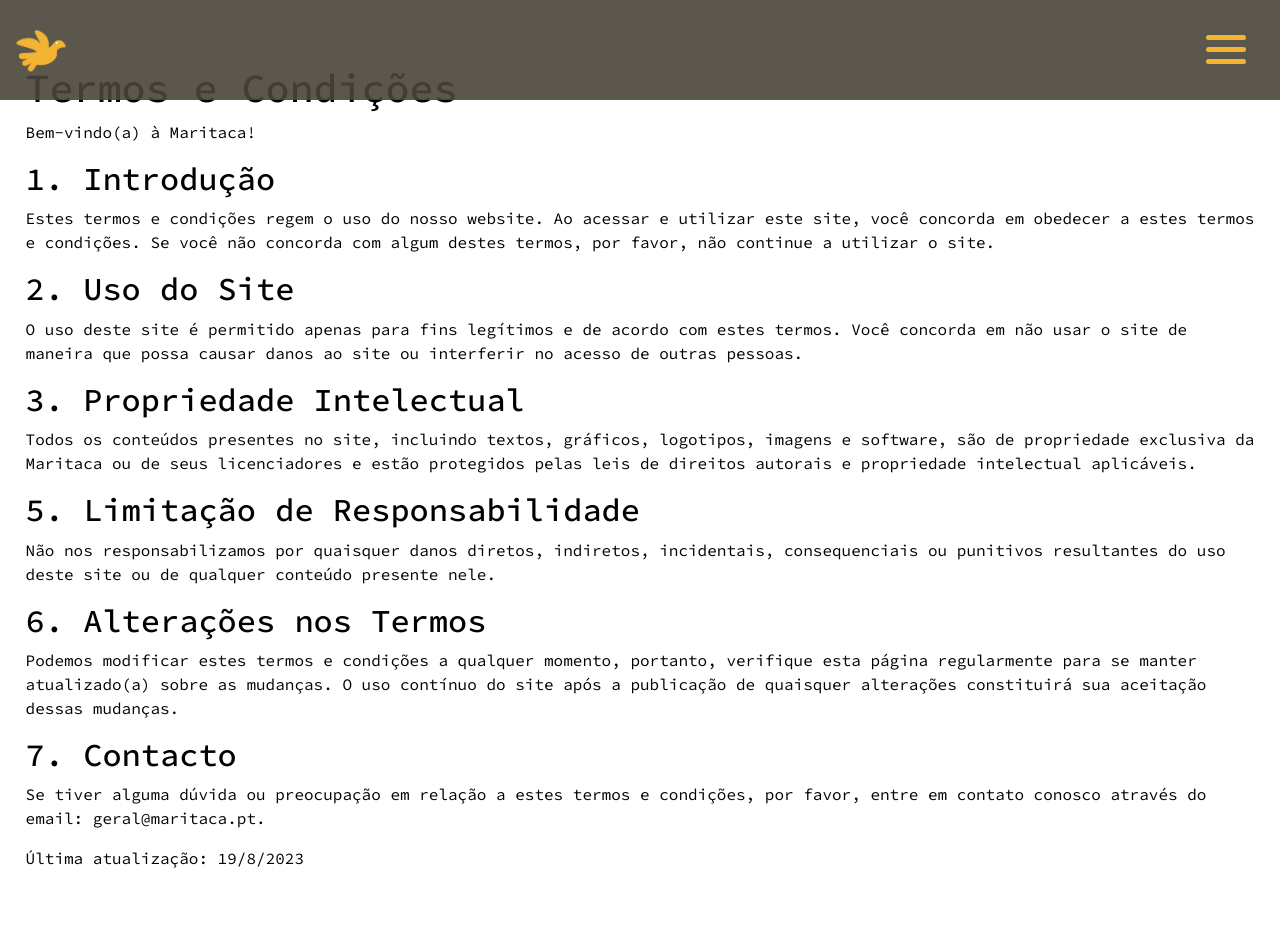
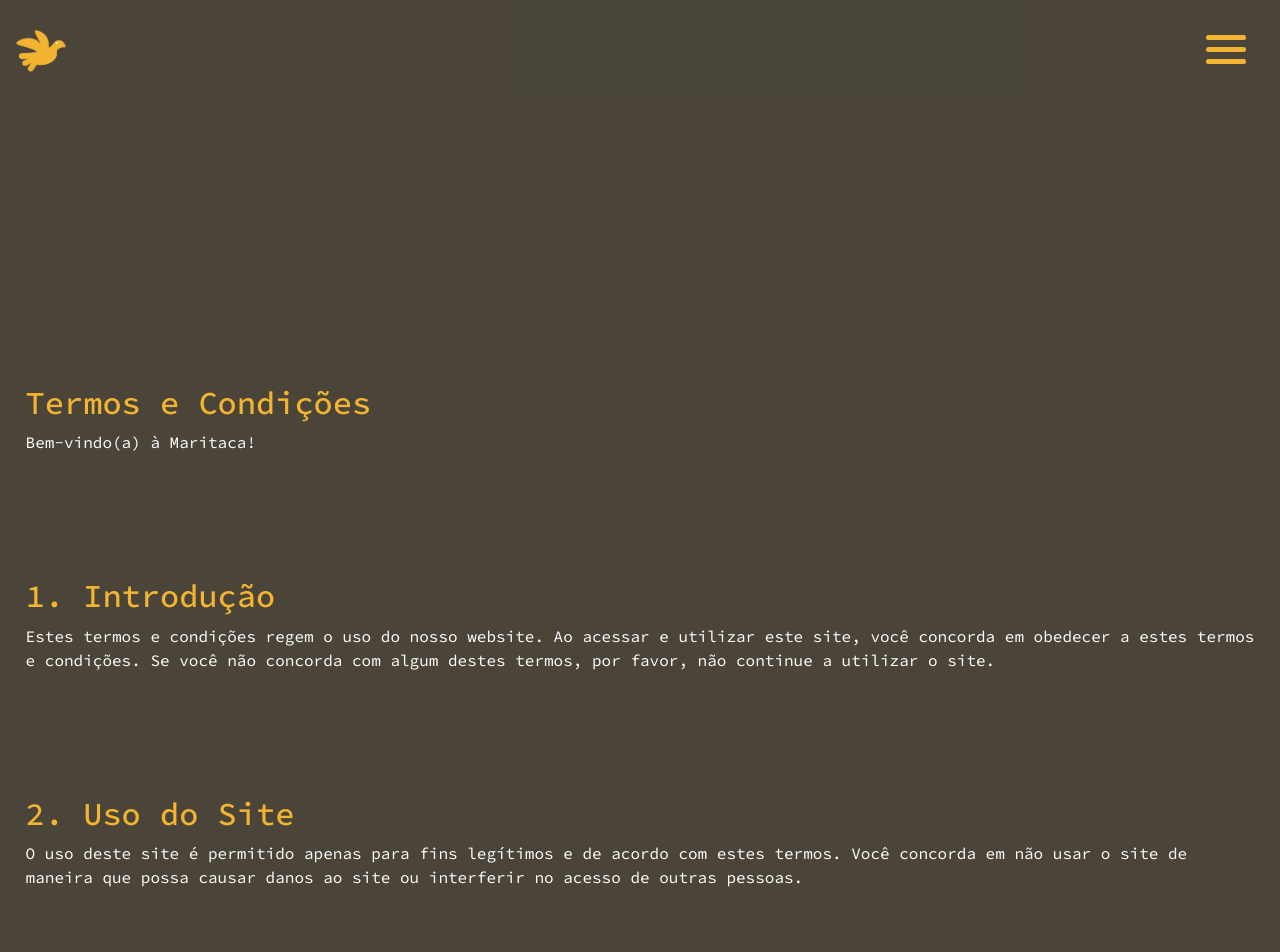
Before and after one commit to nuno18084/Maritaca-Project, a React (Create React App) app: page /termos-condicoes in a window 1280 px wide. Shown: the top 952 px of the page. Built offline with nearby package versions, Linux system fonts and the light colour scheme.

Commit message:
Add the same styling for terms and policy pages

```diff
--- a/src/components/ContactsPage/ContactsPage.css
+++ b/src/components/ContactsPage/ContactsPage.css
@@ -5,27 +5,53 @@ body {
 }
 
 .contacts-page {
-  background-color: white;
+  background-color: #4b4539;
+  padding-top: 30%;
   padding-bottom: 40px;
-  padding: 3%;
+  /* padding: 3%; */
 }
 
-.contacts-page h1 {
-  display: flex;
-  align-items: center;
-  justify-content: center;
-  margin-bottom: 20px;
-  padding-top: 20px;
+.first-h1 {
+  margin-bottom: 30px;
+  padding-left: 2%;
+
+  font-size: 32px;
+  color: #f3b431;
 }
 
-.map-section {
+.second-h1 {
+  margin-bottom: 30px;
+  padding-left: 2%;
+  margin-top: 10%;
+  font-size: 32px;
+  color: #f3b431;
+}
+
+.third-h1 {
+  margin-bottom: 30px;
+  padding-left: 2%;
+  margin-top: 10%;
+  font-size: 32px;
+  color: #f3b431;
+}
+
+.contacts-page h2 {
+  color: #f3b431;
+  padding-left: 2%;
+  padding-bottom: 3%;
+}
+
+.contacts-page p {
+  color: white;
+}
+
+/* .map-section {
   display: flex;
   align-items: center;
   justify-content: center;
   flex-direction: column;
   margin-bottom: 20px;
-  /* margin: 3%; */
-}
+} */
 
 .contacts-page h2 {
   margin-bottom: 10px;
--- a/src/components/ContactsPage/ContactsPage.jsx
+++ b/src/components/ContactsPage/ContactsPage.jsx
@@ -19,14 +19,14 @@ const ContactsPage = () => {
         exit={{ x: window.innerWidth, transition: { duration: 0.2 } }}
       >
         <div>
-          <h1>Delivery</h1>
+          <h1 className="first-h1">Delivery</h1>
           <p className="contacts-page-p">
             Entregas num raio de 2 kms. Valor mínimo para entrega de 20€.
           </p>
         </div>
 
         <div className="map-section">
-          <h1>Localização</h1>
+          <h1 className="second-h1">Localização</h1>
           <iframe
             src="https://www.google.com/maps/embed?pb=!1m18!1m12!1m3!1d3113.1768992886728!2d-9.166853984655026!3d38.71374737959947!2m3!1f0!2f0!3f0!3m2!1i1024!2i768!4f13.1!3m3!1m2!1s0xd193361abcff4df%3A0x3204be170d95ac18!2sMaritaca!5e0!3m2!1spt-PT!2spt!4v1689645242417!5m2!1spt-PT!2spt"
             width="100%"
@@ -39,7 +39,7 @@ const ContactsPage = () => {
           ></iframe>
         </div>
         <div>
-          <h1>Contactos</h1>
+          <h1 className="third-h1">Contactos</h1>
           <h2>Morada</h2>
           <p>Rua do Patrocínio 44A</p>
           <p className="contacts-page-p">1350-230 Lisboa</p>
@@ -51,7 +51,7 @@ const ContactsPage = () => {
         </div>
         <div>
           <h2>Email</h2>
-          <p className="contacts-page-p">geral@maritaca.pt</p>
+          <p className="contacts-page-p">quiosquemaritaca@gmail.com</p>
         </div>
         <div>
           <h2>Telefone</h2>
--- a/src/components/PrivacyPage/PrivacyPage.css
+++ b/src/components/PrivacyPage/PrivacyPage.css
@@ -1,8 +1,20 @@
 @import url("https://fonts.googleapis.com/css2?family=Source+Code+Pro:wght@300;400;500&display=swap");
 
 .privacy-page {
-  background-color: white;
-  color: black;
-  height: 100%;
-  padding: 5% 2% 10% 2%;
+  background-color: #4b4539;
+  color: white;
+  padding: 30% 2% 10% 2%;
 }
+
+.privacy-page h1 {
+  font-size: 32px;
+  color: #f3b431;
+}
+
+.privacy-page h2 {
+  color: #f3b431;
+}
+
+.privacy-page p {
+  margin-bottom: 10%;
+}
--- a/src/components/TermsConditions/TermsConditions.css
+++ b/src/components/TermsConditions/TermsConditions.css
@@ -1,8 +1,21 @@
 @import url("https://fonts.googleapis.com/css2?family=Source+Code+Pro:wght@300;400;500&display=swap");
 
 .terms-page {
-  background-color: white;
-  color: black;
-  height: 100%;
-  padding: 5% 2% 10% 2%;
+  background-color: #4b4539;
+  color: white;
+  /* height: 100%; */
+  padding: 30% 2% 10% 2%;
 }
+
+.terms-page h1 {
+  font-size: 32px;
+  color: #f3b431;
+}
+
+.terms-page h2 {
+  color: #f3b431;
+}
+
+.terms-page p {
+  margin-bottom: 10%;
+}
--- a/src/components/TermsConditions/TermsConditions.jsx
+++ b/src/components/TermsConditions/TermsConditions.jsx
@@ -52,7 +52,7 @@ const TermsConditions = () => {
           <p>
             Se tiver alguma dúvida ou preocupação em relação a estes termos e
             condições, por favor, entre em contato conosco através do email:
-            geral@maritaca.pt.
+            quiosquemaritaca@gmail.com.
           </p>
           <p>
             Última atualização: {day}/{month}/{year}
```
